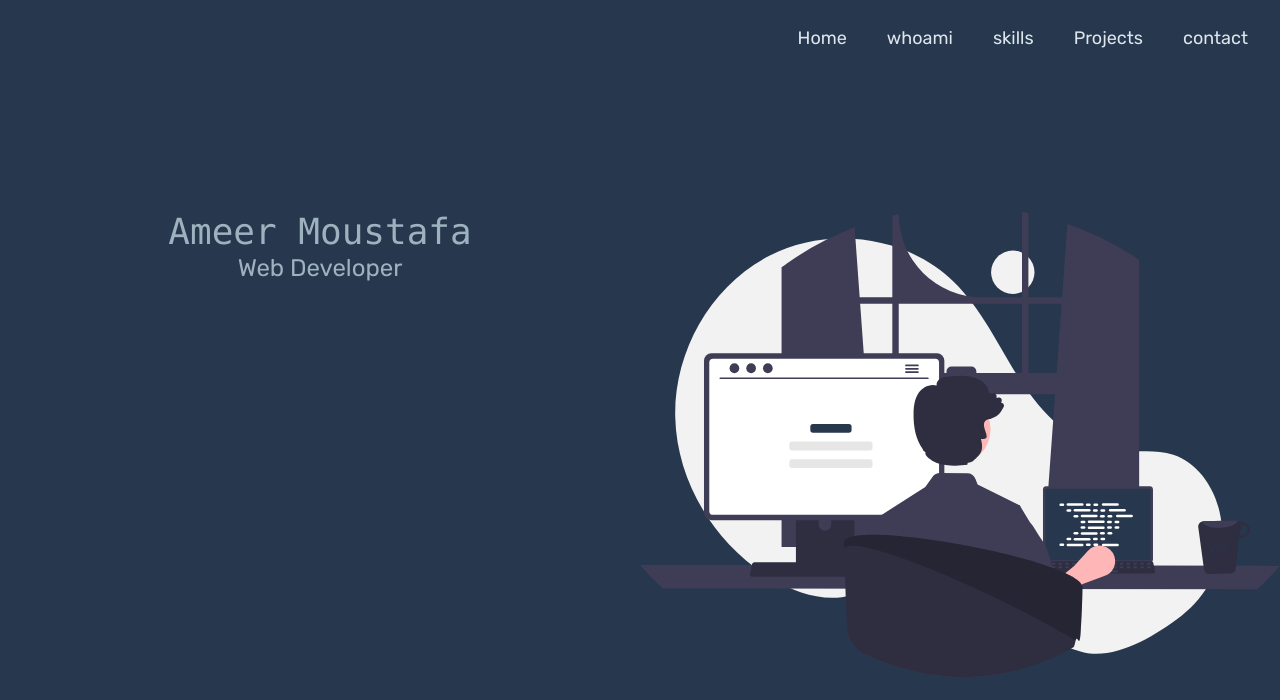
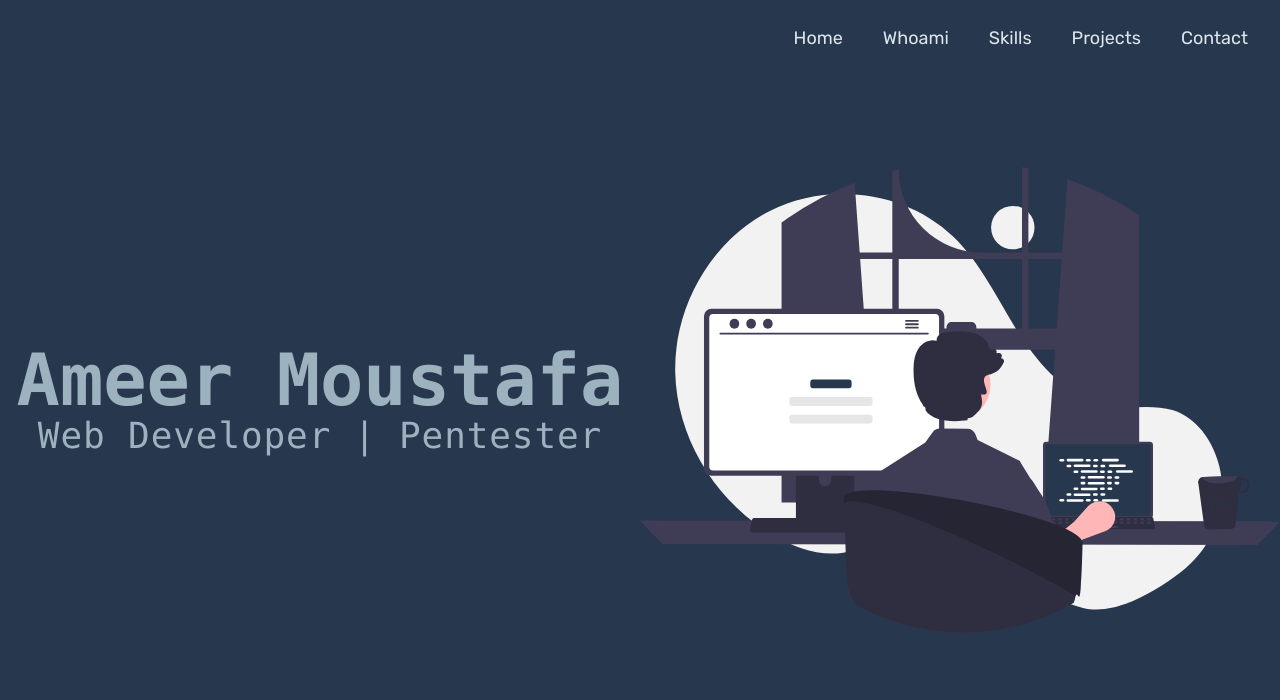
Before and after one commit to AmeerMoustafa/portfolio-site, a website: page index.html in a window 1280 px wide. Drawn offline with Linux system fonts and the light colour scheme.

Commit message:
big big changes

```diff
--- a/index.html
+++ b/index.html
@@ -9,32 +9,41 @@
     <link href="https://fonts.googleapis.com/css2?family=Roboto+Mono:wght@400;700&family=Rubik:wght@400;600&display=swap" rel="stylesheet">
     <title>Ameer's Portfolio</title>
 </head>
-<body class="bg-dark-indigo m-0 p-0">
+<body class="bg-dark-indigo">
 
 <!----Navbar---->
-    <header class="">
+    <header class="fixed top-0 left-0 right-0">
         <nav class="flex justify-end mr-8 mt-6">
             <ul class="inline-flex gap-10 text-aliexpress-white font-rubik text-center text-lg">
                 <li>Home</li>
-                <li>whoami</li>
-                <li>skills</li>
+                <li>Whoami</li>
+                <li>Skills</li>
                 <li>Projects</li>
-                <li>contact</li>
+                <li>Contact</li>
             </ul>
         </nav>
     </header>
 
+<div class="snap-y snap-mandatory h-screen w-screen overflow-scroll">
 <!----Homepage---->
-    <section class="w-85 mt-40 grid grid-cols-2">
+    <section class="h-screen w-screen mt-40 grid grid-cols-2 items-center snap-start">
 
-        <div class="text-notgrey-grey text-center row-start-2">
-            <h1 class="text-4xl font-mono">Ameer Moustafa</h1>
-            <h2 class="text-2xl font-rubik">Web Developer</h2>
+        <div class="text-notgrey-grey text-center">
+            <h1 class="text-7xl font-mono font-bold">Ameer Moustafa</h1>
+            <h2 class="text-4xl font-mono tracking-wide">Web Developer | Pentester</h2>
         </div>
+        <img class="col-start-2 h-3/5 w-5/5" src="./img/splash.svg" alt="splash-illustration">
+    </section>
 
+<!----whoami---->
+<section class="h-screen w-screen grid grid-cols-2 items-center snap-start">
 
-
-        <img class="col-start-2 row-span-auto" src="./img/splash.svg" alt="splash-illustration">
-    </section>
+    <div class="text-notgrey-grey text-center col-start-2">
+        <h1 class="font-mono font-bold">Ameer Moustafa</h1>
+        <h2 class="font-mono tracking-wide">Web Developer | Pentester</h2>
+    </div>
+    <img class="col-start-1" src="./img/whoami.svg" alt="splash-illustration">
+</section>
+</div>
 </body>
 </html>
```
Also changed, not shown: css/output.css, img/whoami.svg (added).
